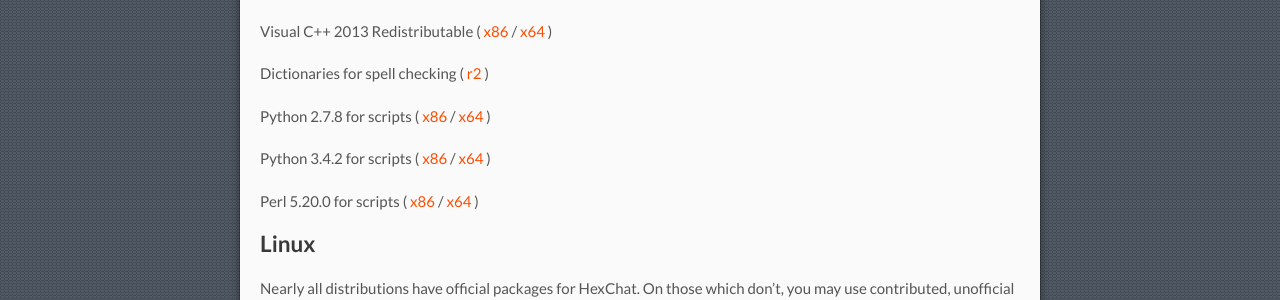
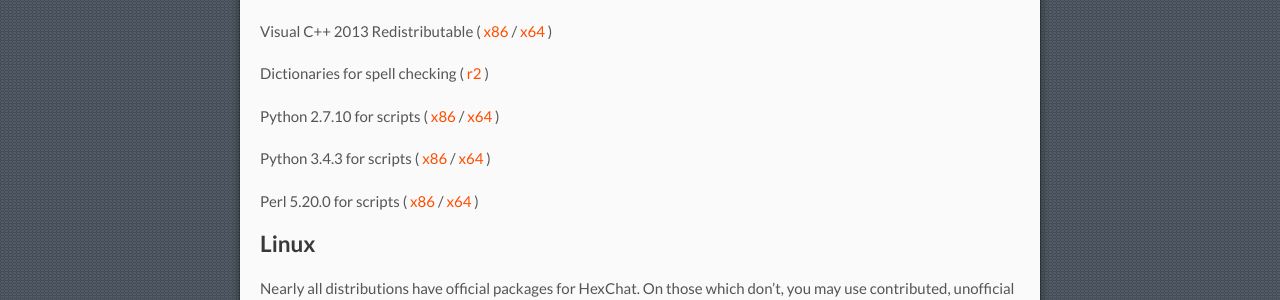
Before and after one commit to hexchat/hexchat.github.com, a Jekyll site: the page built from downloads.md, in a window 1280 px wide. Shown: the part 212-512 px from the top of the page. Built offline with Jekyll 4.4.1, drawn with Linux system fonts in a browser that asks for light colours.

Commit message:
Update Python download links

```diff
--- a/downloads.md
+++ b/downloads.md
@@ -10,11 +10,11 @@
 
 Dictionaries for spell checking ( [r2]({{ site.dl_url }}/hexchat/HexChat%20Spelling%20Dictionaries%20r2.exe) )
 
-Python 2.7.8 for scripts ( [x86](https://www.python.org/ftp/python/2.7.8/python-2.7.8.msi) /
-[x64](https://www.python.org/ftp/python/2.7.8/python-2.7.8.amd64.msi) )
+Python 2.7.10 for scripts ( [x86](https://www.python.org/ftp/python/2.7.10/python-2.7.10.msi) /
+[x64](https://www.python.org/ftp/python/2.7.10/python-2.7.10.amd64.msi) )
 
-Python 3.4.2 for scripts ( [x86](https://www.python.org/ftp/python/3.4.2/python-3.4.2.msi) /
-[x64](https://www.python.org/ftp/python/3.4.2/python-3.4.2.amd64.msi) )
+Python 3.4.3 for scripts ( [x86](https://www.python.org/ftp/python/3.4.3/python-3.4.3.msi) /
+[x64](https://www.python.org/ftp/python/3.4.3/python-3.4.3.amd64.msi) )
 
 Perl 5.20.0 for scripts ( [x86]({{ site.dl_url }}/misc/perl/Perl%205.20.0%20x86.msi) / [x64]({{ site.dl_url }}/misc/perl/Perl%205.20.0%20x64.msi) )
 
```
